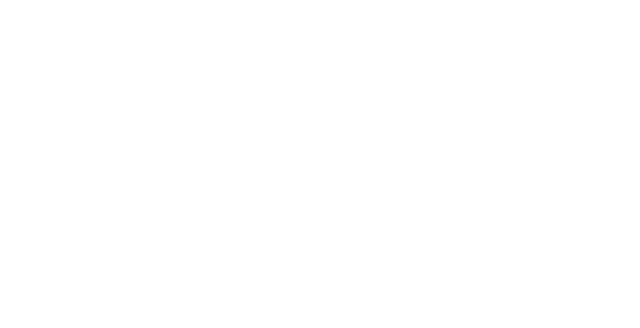
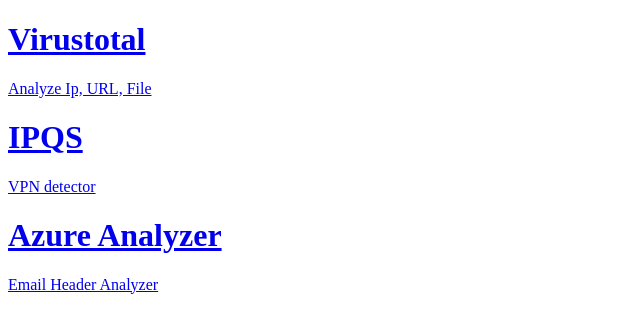
Before and after one commit to AeronautAnthony/repo-3900-Activity2-, a plain HTML site: page Tools.html in a window 1280 px wide. Shown: the whole page, without its empty margins (0-640 px from the left). Drawn offline with Linux system fonts and the light colour scheme.

Commit message:
folders, tool update
added links and descriptions to tools.html created 2 folders

```diff
--- a/Tools.html
+++ b/Tools.html
@@ -7,5 +7,24 @@
 </head>
 
 <body>
+    <div>
+        <a href="https://www.virustotal.com">
+        <h1>Virustotal</h1>
+        <p>Analyze Ip, URL, File</p>
+        </a>
+    </div>
 
+    <div>
+        <a href="https://www.ipqualityscore.com/vpn-ip-address-check">
+        <h1>IPQS</h1>
+        <p>VPN detector</p>
+        </a>
+    </div>
+
+    <div>
+        <a href="https://mha.azurewebsites.net/">
+        <h1>Azure Analyzer</h1>
+        <p>Email Header Analyzer</p>
+        </a>
+    </div>
 </body>
```
Also changed, not shown: Index.html (+5 -0 lines), css/styles.css (added).
